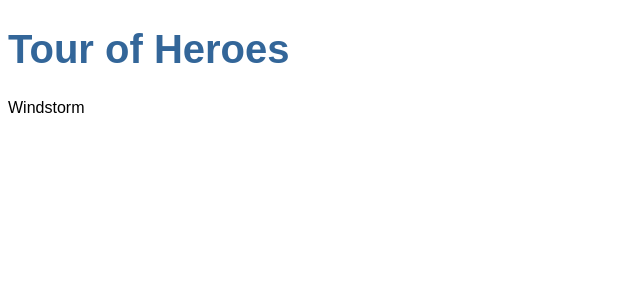
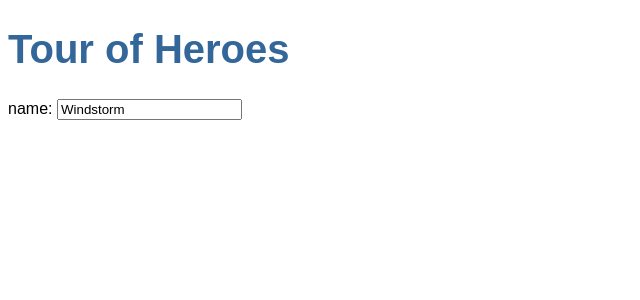
Before and after one commit to nancyruya/angular-tour-of-heroes, an Angular app: page / in a window 1280 px wide. Shown: the top 300 px of the page, without its empty margins (0-640 px from the left). Built offline with nearby package versions, Linux system fonts and the light colour scheme.

Commit message:
hero edit

```diff
--- a/src/app/app.component.html
+++ b/src/app/app.component.html
@@ -1,2 +1,2 @@
-<h1>{{title}}</h1>
+<h1>{{ title }}</h1>
 <app-heroes></app-heroes>
--- a/src/app/app.module.ts
+++ b/src/app/app.module.ts
@@ -1,8 +1,11 @@
 import { BrowserModule } from '@angular/platform-browser';
+import { FormsModule } from '@angular/forms';
 import { NgModule } from '@angular/core';
 
 import { AppComponent } from './app.component';
 import { HeroesComponent } from './heroes/heroes.component';
+
+
 
 @NgModule({
   declarations: [
@@ -10,7 +13,8 @@ import { HeroesComponent } from './heroes/heroes.component';
     HeroesComponent
   ],
   imports: [
-    BrowserModule
+    BrowserModule,
+    FormsModule
   ],
   providers: [],
   bootstrap: [AppComponent]
--- a/src/app/heroes/heroes.component.html
+++ b/src/app/heroes/heroes.component.html
@@ -1 +1,6 @@
-{{hero}}
+<div>
+  <label
+    >name:
+    <input [(ngModel)]="hero.name" placeholder="name" />
+  </label>
+</div>
--- a/src/app/heroes/heroes.component.ts
+++ b/src/app/heroes/heroes.component.ts
@@ -1,4 +1,6 @@
 import { Component, OnInit } from '@angular/core';
+
+import { Hero } from "../interfaces/Hero";
 
 @Component({
   selector: 'app-heroes',
@@ -6,7 +8,10 @@ import { Component, OnInit } from '@angular/core';
   styleUrls: ['./heroes.component.css']
 })
 export class HeroesComponent implements OnInit {
-  hero = 'Windstorm';
+  hero: Hero = {
+    id: 1,
+    name: 'Windstorm'
+  }
 
   constructor() { }
 
--- /dev/null
+++ b/src/app/interfaces/Hero.ts
@@ -0,0 +1,4 @@
+export interface Hero {
+    id: number;
+    name: string;
+}
```
